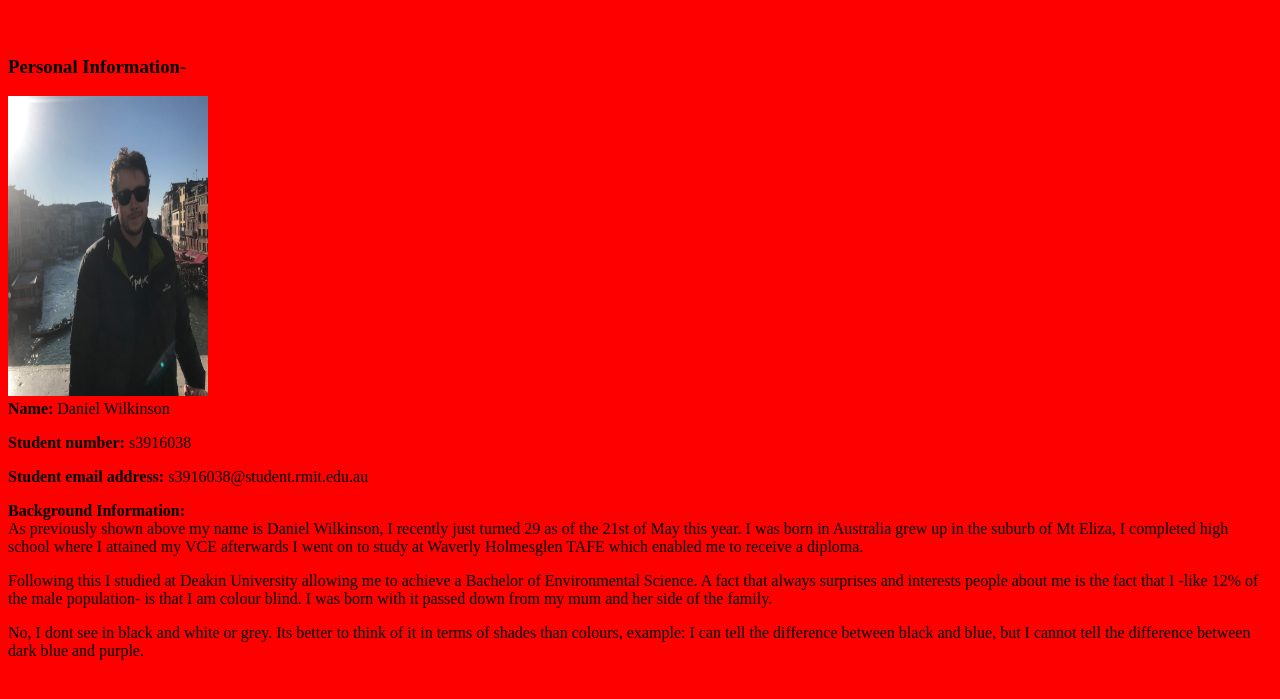
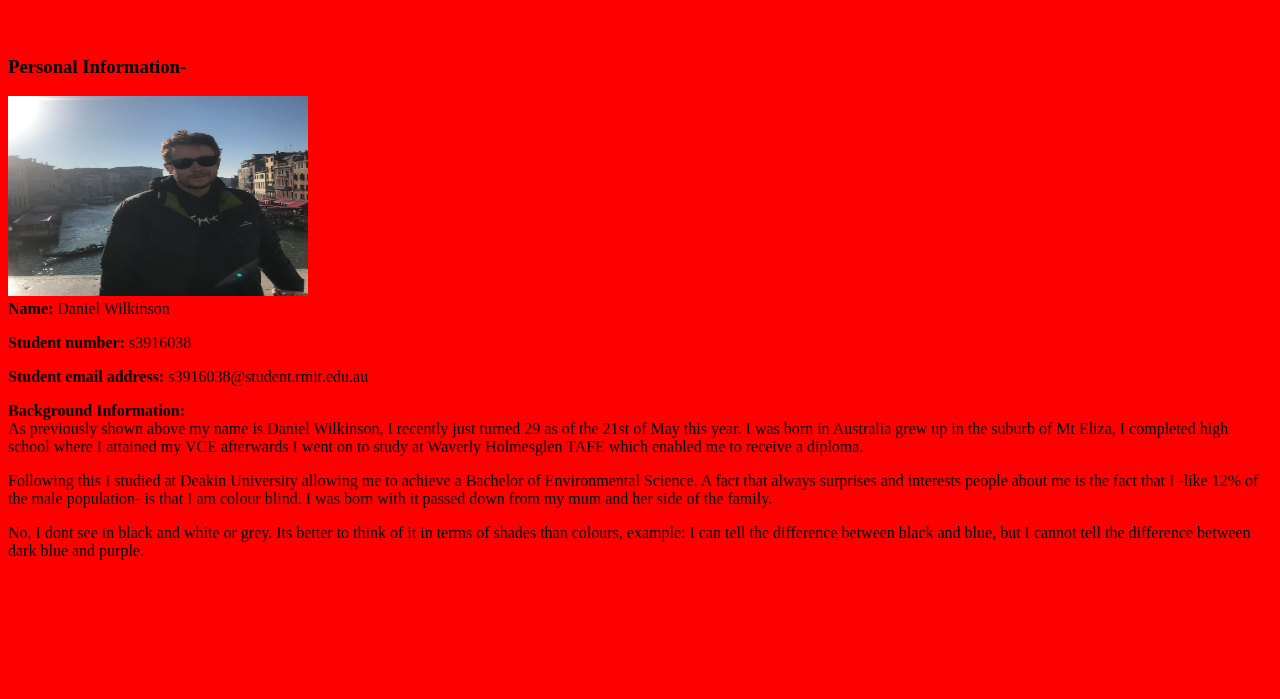
Before and after one commit to Revanvakaian/Assignment-1-mkII, a plain HTML site: page index.html in a window 1280 px wide. Shown: the part 61-760 px from the top of the page. Drawn offline with Linux system fonts and the light colour scheme.

Commit message:
Update index.html

```diff
--- a/index.html
+++ b/index.html
@@ -11,8 +11,8 @@
 
 <h3> Personal Information-</h3>
 <p>
-<img src="profile_picture.png" alt="Daniel's photo" style="width:200px;height:300px;">
-  <br>
+<img src="profile_picture.png" alt="Daniel's photo" style="width:300px;height:200px;">
+<br>
 <b>Name:</b>
 Daniel Wilkinson
 <p>
```
